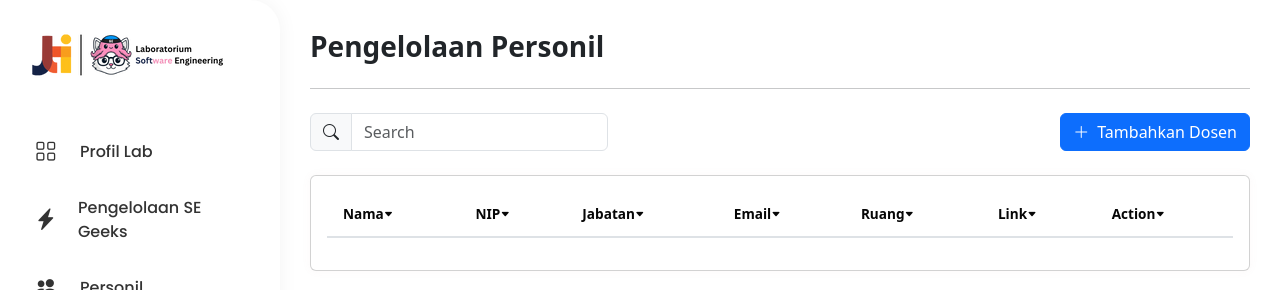
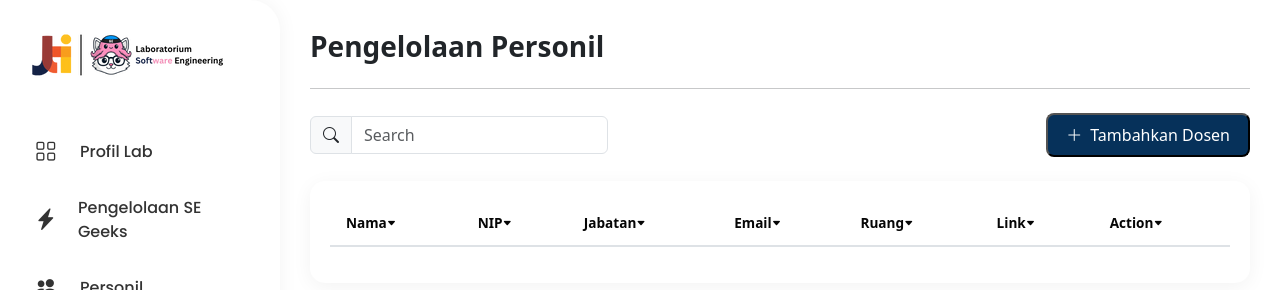
Before and after one commit to Adhityayusuf/PBL_SE, a PHP site: page /Views/admin/personil.php in a window 1280 px wide. Shown: the top 290 px of the page. Run offline with PHP 8.4, Linux system fonts and the light colour scheme; the template is opened without the code that fills it, so the values that code supplies are empty.

Commit message:
personil

```diff
--- a/Views/admin/personil.php
+++ b/Views/admin/personil.php
@@ -63,10 +63,26 @@ $customCSS = "
             align-items: center;
             justify-content: center;
             border-radius: 50%;
-            background-color: #0863C7;
+            background-color: #06315A;
             border: none;
             color: white;
             transition: background-color 0.3s ease;
+        }
+
+        .btn-tambah {
+            background-color: #06315A;
+            color: white;
+            font-weight: 500;
+            border-radius: 8px;
+            padding: 8px 18px;
+        }
+
+        .btn-simpan {
+            background-color: #06315A;
+            color: white;
+            font-weight: 500;
+            border-radius: 8px;
+            padding: 8px 18px;
         }
 
         .btn-social:hover {
@@ -111,9 +127,9 @@ $customCSS = "
         }
 
         .pagination .page-item.active .page-link {
-            background-color: #0863C7;
+            background-color: #06315A;
             color: white;
-            border-color: #0863C7;
+            border-color: #06315A;
             border-radius: 6px;
         }
 
@@ -122,6 +138,13 @@ $customCSS = "
             border-color: #e0e0e0;
             color: #adb5bd;
             cursor: not-allowed;
+        }
+
+        .table-container {
+            background: white;
+            padding: 20px;
+            border-radius: 15px;
+            box-shadow: 0 4px 20px rgba(0, 0, 0, 0.05);
         }";
 
 include __DIR__ . '/layout/header.php';
@@ -145,15 +168,14 @@ include __DIR__ . '/layout/header.php';
                     <input type="text" id="searchPersonil" class="form-control" placeholder="Search">
                 </div>
             </form>
-            <button class="btn btn-primary" data-bs-toggle="modal" data-bs-target="#personilModal" onclick="resetForm()">
+            <button class="btn-tambah" data-bs-toggle="modal" data-bs-target="#personilModal" onclick="resetForm()">
                 <i class="bi bi-plus-lg me-2"></i>Tambahkan Dosen
             </button>
         </div>
 
         <!-- Table -->
-        <div class="card p-3">
-            <div class="table-responsive">
-                <table class="table table-hover align-middle" id="personilTable">
+            <div class="table-container">
+                <table class="table align-middle" id="personilTable">
                     <thead>
                         <tr>
                             <th class="sortable-header">Nama<i class="bi bi-caret-down-fill"></i></th>
@@ -201,7 +223,6 @@ include __DIR__ . '/layout/header.php';
                     </tbody>
                 </table>
             </div>
-        </div>
         <!-- Pagination Info -->
         <div class="text-center mt-3 mb-2">
             <small class="text-muted">
--- a/Views/admin/personilModals.php
+++ b/Views/admin/personilModals.php
@@ -52,7 +52,7 @@
                     <label class="form-label fw-bold">Link Eksternal</label>
 
                     <div class="d-flex align-items-center mb-3">
-                        <div class="d-flex justify-content-center align-items-center bg-primary text-white rounded-circle me-3 shadow-sm"
+                        <div class="d-flex justify-content-center align-items-center btn-social text-white rounded-circle me-3 shadow-sm"
                             style="width: 35px; height: 35px; min-width: 35px;">
                             <i class="bi bi-github fs-5"></i>
                         </div>
@@ -60,7 +60,7 @@
                     </div>
 
                     <div class="d-flex align-items-center">
-                        <div class="d-flex justify-content-center align-items-center bg-primary text-white rounded-circle me-3 shadow-sm"
+                        <div class="d-flex justify-content-center align-items-center btn-social text-white rounded-circle me-3 shadow-sm"
                             style="width: 35px; height: 35px; min-width: 35px;">
                             <i class="bi bi-linkedin fs-5"></i>
                         </div>
@@ -71,7 +71,7 @@
             </div>
             <div class="modal-footer d-flex justify-content-end border-0 pt-0">
                 <button type="button" class="btn btn-light btn-lg me-2 px-4" data-bs-dismiss="modal" style="font-weight: 500;">Batal</button>
-                <button type="button" class="btn btn-primary btn-lg px-4" id="savePersonilBtn">Simpan</button>
+                <button type="button" class="btn-simpan btn-lg px-4" id="savePersonilBtn">Simpan</button>
             </div>
         </div>
     </div>
```
